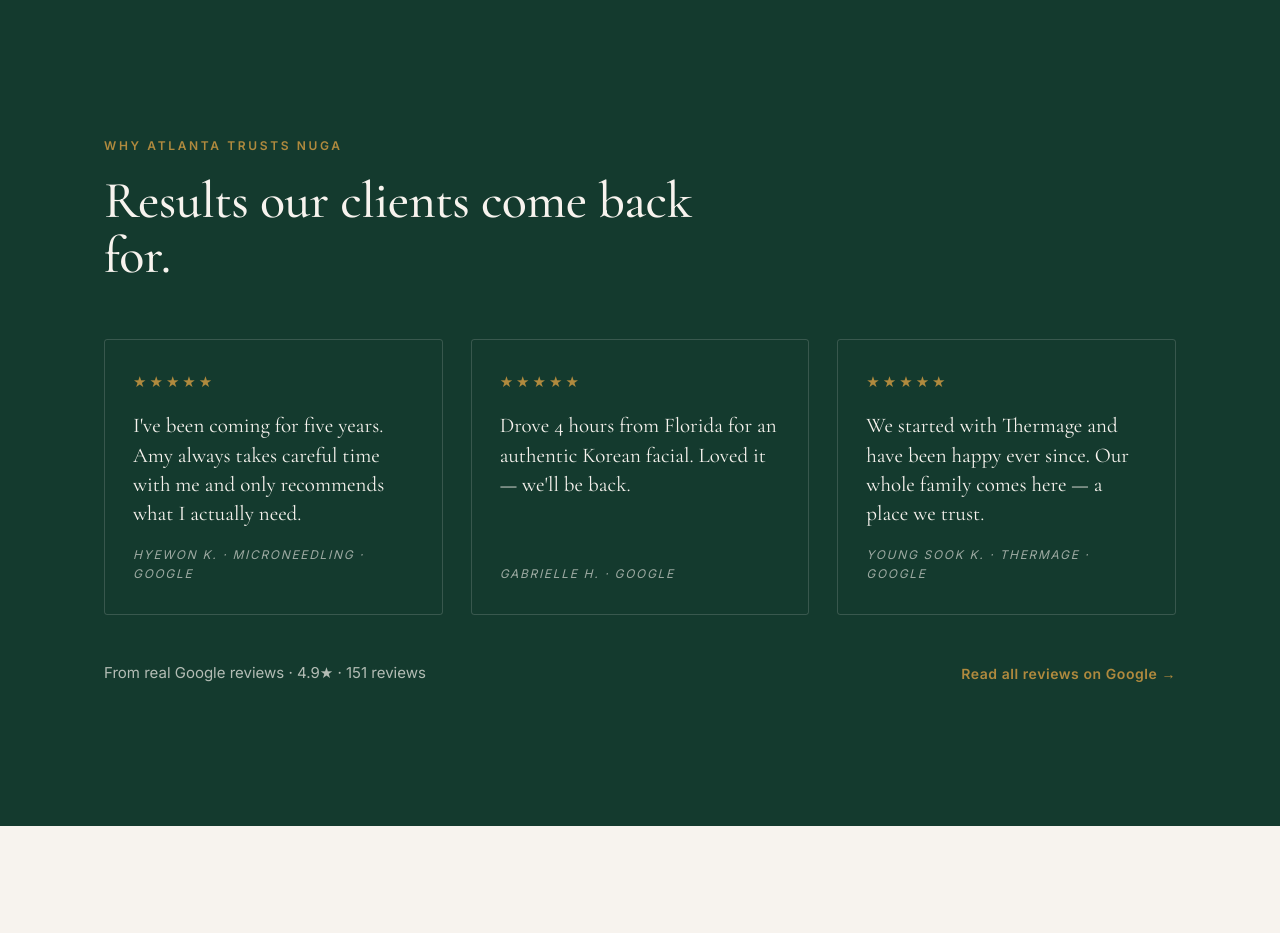
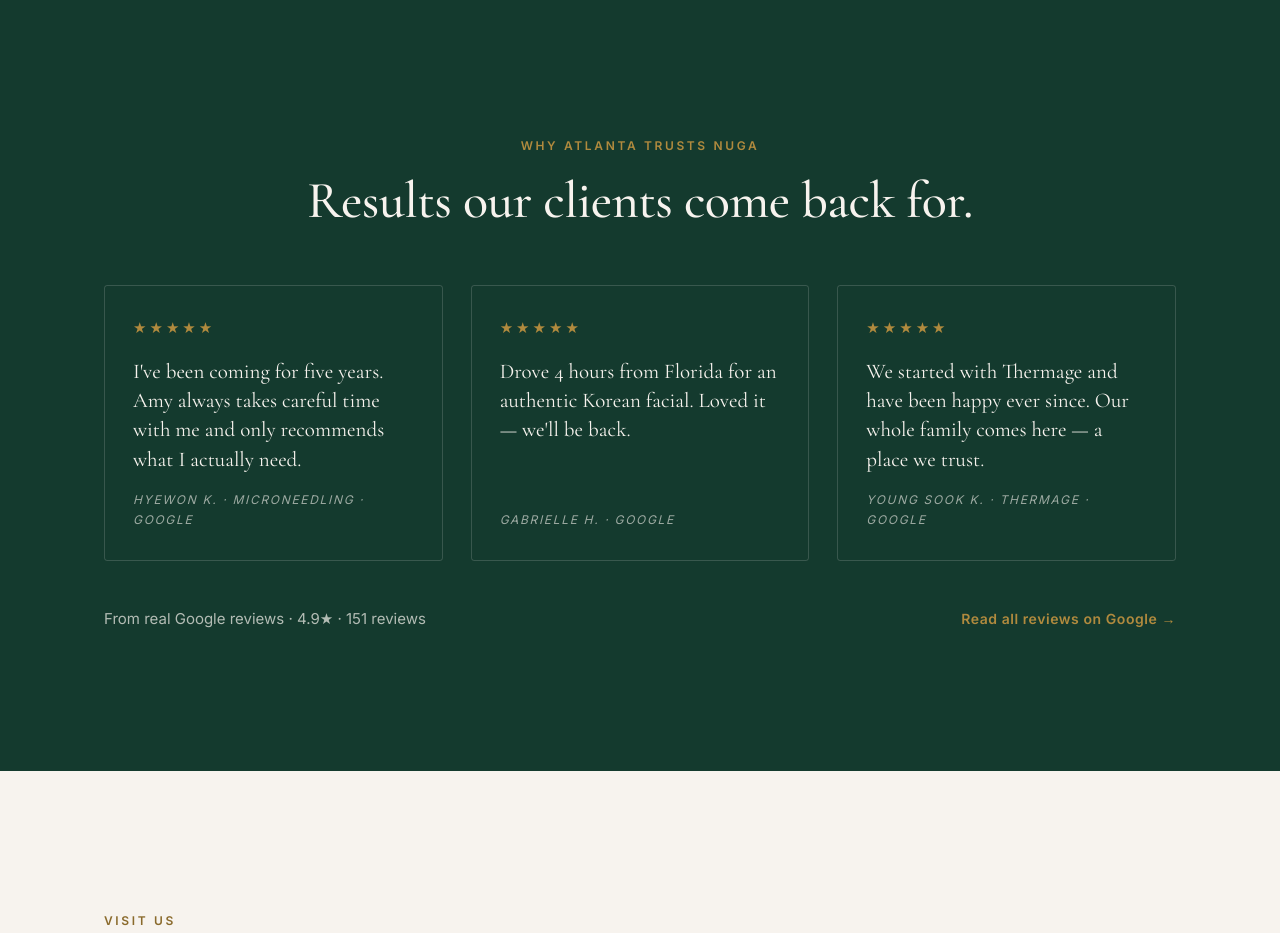
Before and after one commit to AmericaK/nuga-skin-clinic, a React (Vite) app in the folder client/: page / in a window 1280 px wide. Shown: the part 2680-3613 px from the top of the page. Built offline with nearby package versions, Linux system fonts and the light colour scheme.

Commit message:
Add files via upload

```diff
--- a/client/src/Home.tsx
+++ b/client/src/Home.tsx
@@ -171,7 +171,7 @@ export default function Home() {
       {/* ===== REVIEWS (green) ===== */}
       <section className="section section--dark" id="reviews">
         <div className="wrap">
-          <div className="section__head reveal">
+          <div className="section__head section__head--center reveal">
             <p className="eyebrow section__eyebrow" style={{ color: "var(--gold)" }}>Why Atlanta trusts Nuga</p>
             <h2 className="section__title">Results our clients come back for.</h2>
           </div>
--- a/client/src/index.css
+++ b/client/src/index.css
@@ -184,6 +184,9 @@ body {
 .section { padding-block: clamp(72px, 11vw, 140px); }
 .section--dark { background: var(--forest); color: var(--porcelain); }
 .section__head { max-width: 60ch; margin-bottom: 56px; }
+.section__head--center { max-width: none; text-align: center; margin-left: auto; margin-right: auto; }
+.section__head--center .section__title { white-space: nowrap; }
+@media (max-width: 700px) { .section__head--center .section__title { white-space: normal; } }
 .section__eyebrow { margin-bottom: 18px; }
 .section__title { font-family: var(--f-display); font-weight: 500; font-size: clamp(32px, 5vw, 52px); line-height: 1.05; letter-spacing: -0.01em; }
 .section__title .kr { display: block; font-family: var(--f-display-kr); font-size: 0.62em; color: var(--gold-deep); margin-top: 10px; }
```
